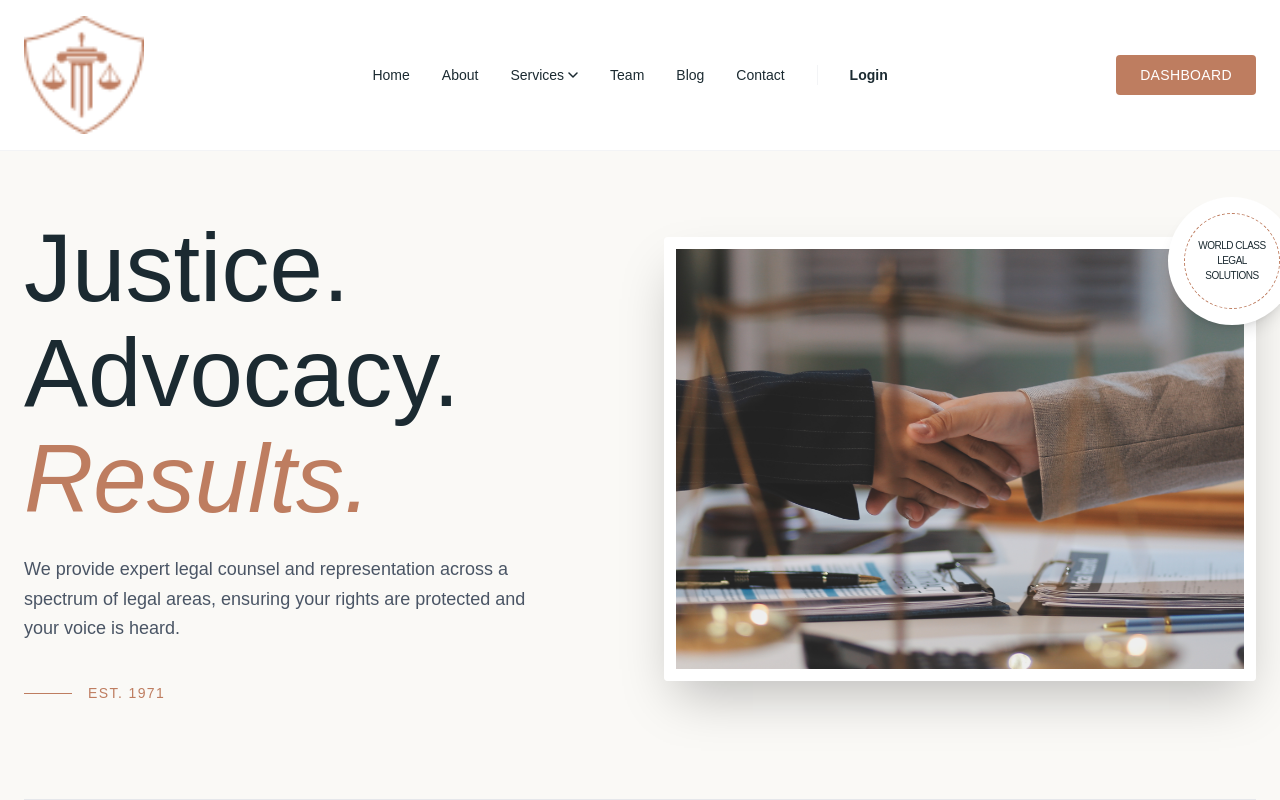
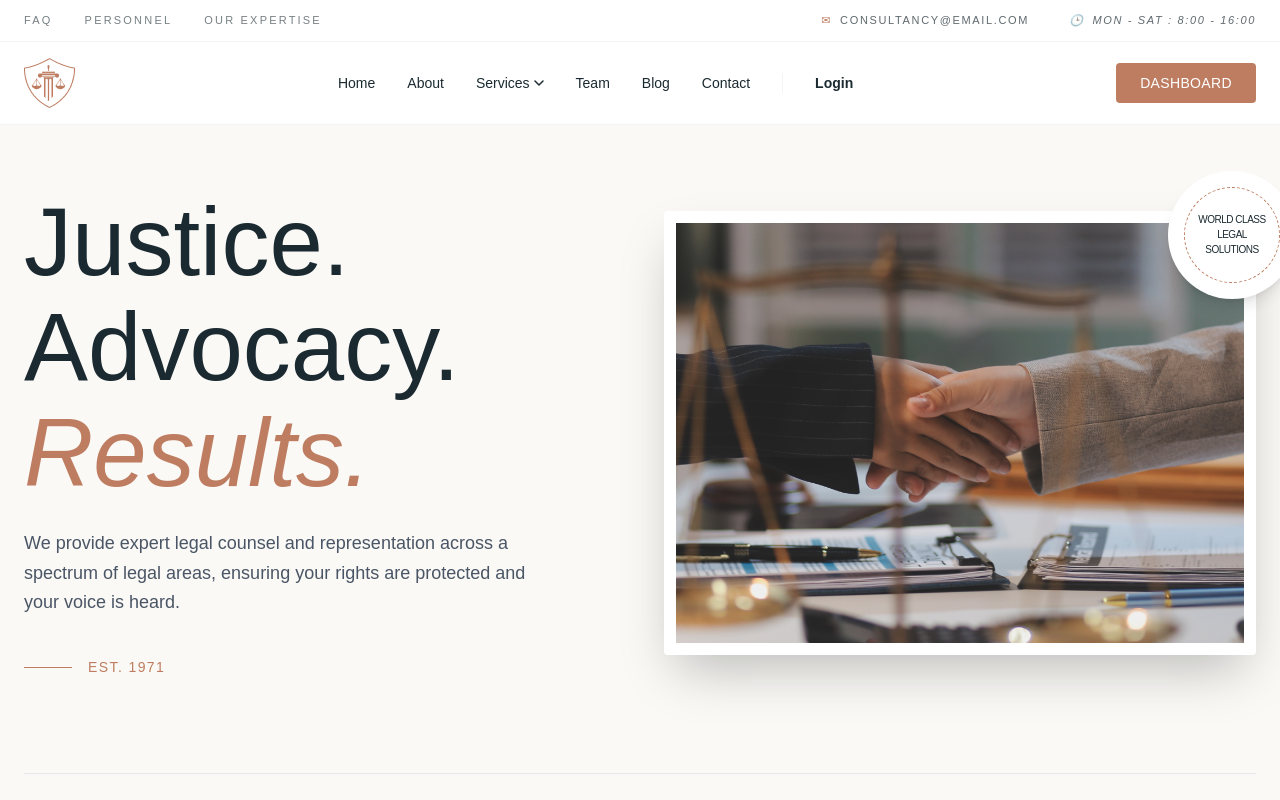
Before and after one commit to sohaibislam45/justivo, a Next.js app: page / in a window 1280 px wide. Shown: the top 800 px of the page. Built offline with nearby package versions, Linux system fonts and the light colour scheme; a web font is replaced by a local one.

Commit message:
added topBar components

```diff
--- a/src/components/layout/Navbar.js
+++ b/src/components/layout/Navbar.js
@@ -1,12 +1,15 @@
 import Link from 'next/link';
 import Image from 'next/image';
+import TopBar from './TopBar';
 
 const Navbar = () => {
     return (
+        <>
+        <TopBar />
         <nav className="sticky top-0 z-50 w-full bg-white/80 backdrop-blur-md border-b border-gray-100">
             <div className="container mx-auto px-6 py-4 flex items-center justify-between">
                 <div className="flex items-center gap-2">
-                    <Image src="/images/logo.png" alt="Justivo Logo" width={120} height={40} className="object-contain" />
+                    <Image src="/images/logo.png" alt="Justivo Logo" width={51} height={50} className="object-contain" />
                 </div>
 
                 <div className="hidden md:flex items-center gap-8 text-sm font-medium text-secondary">
@@ -43,6 +46,7 @@ const Navbar = () => {
                 </Link>
             </div>
         </nav>
+        </>
     );
 };
 
--- /dev/null
+++ b/src/components/layout/TopBar.js
@@ -0,0 +1,26 @@
+import Link from 'next/link';
+
+const TopBar = () => {
+    return (
+        <div className="bg-white border-b border-gray-100 py-3 hidden lg:block">
+            <div className="container mx-auto px-6 flex justify-between items-center">
+                <div className="flex items-center gap-8 text-[11px] uppercase tracking-[0.2em] font-medium text-secondary/60">
+                    <Link href="/faq" className="hover:text-primary transition-colors">FAQ</Link>
+                    <Link href="/personnel" className="hover:text-primary transition-colors">Personnel</Link>
+                    <Link href="/expertise" className="hover:text-primary transition-colors">Our Expertise</Link>
+                </div>
+
+                <div className="flex items-center gap-10 text-[11px] uppercase tracking-[0.15em] font-medium text-secondary/70">
+                    <a href="mailto:consultancy@email.com" className="flex items-center gap-2 hover:text-primary transition-colors">
+                        <span className="text-primary">✉</span> consultancy@email.com
+                    </a>
+                    <div className="flex items-center gap-2 italic">
+                        <span className="text-primary font-normal">🕒</span> Mon - Sat : 8:00 - 16:00
+                    </div>
+                </div>
+            </div>
+        </div>
+    );
+};
+
+export default TopBar;
```
